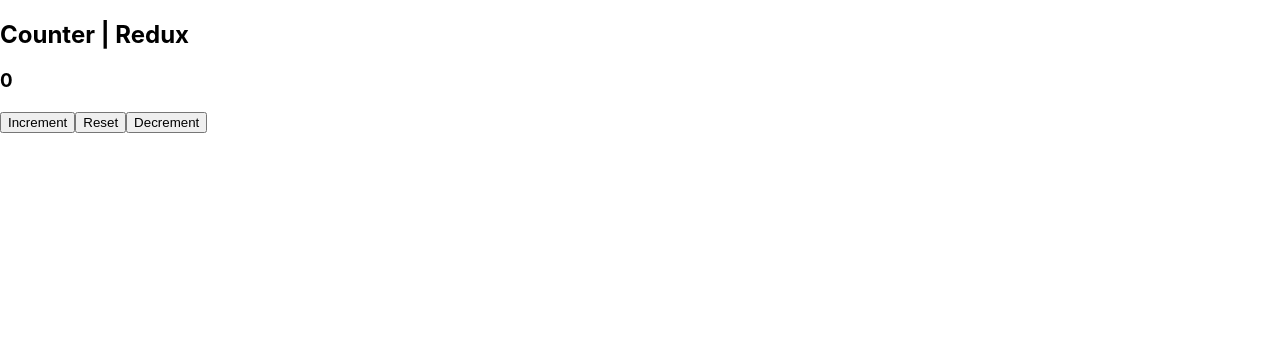
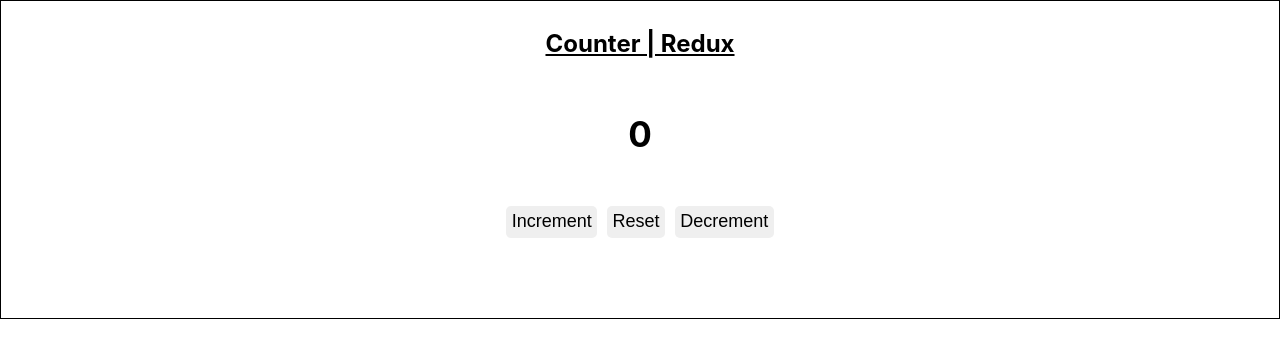
Before and after one commit to domchu/redux-counter-app, a React (Create React App) app: page / in a window 1280 px wide. Shown: the top 358 px of the page. Built offline with nearby package versions, Linux system fonts and the light colour scheme.

Commit message:
styled: styled the components

```diff
--- a/src/App.js
+++ b/src/App.js
@@ -16,12 +16,21 @@
 
   return (
     <>
-      <h2>Counter | Redux</h2>
-      <h3>{counter}</h3>
-
-      <button onClick={increment}>Increment</button>
-      <button onClick={reset}>Reset</button>
-      <button onClick={decrement}>Decrement</button>
+      <div className="counter-container">
+        <h2>Counter | Redux</h2>
+        <h3>{counter}</h3>
+        <div className="btn-container">
+          <button className="btn" onClick={increment}>
+            Increment
+          </button>
+          <button className="btn" onClick={reset}>
+            Reset
+          </button>
+          <button className="btn" onClick={decrement}>
+            Decrement
+          </button>
+        </div>
+      </div>
     </>
   );
 }
--- a/src/index.css
+++ b/src/index.css
@@ -1,13 +1,38 @@
 body {
   margin: 0;
-  font-family: -apple-system, BlinkMacSystemFont, 'Segoe UI', 'Roboto', 'Oxygen',
-    'Ubuntu', 'Cantarell', 'Fira Sans', 'Droid Sans', 'Helvetica Neue',
+  font-family: -apple-system, BlinkMacSystemFont, "Segoe UI", "Roboto", "Oxygen",
+    "Ubuntu", "Cantarell", "Fira Sans", "Droid Sans", "Helvetica Neue",
     sans-serif;
   -webkit-font-smoothing: antialiased;
   -moz-osx-font-smoothing: grayscale;
 }
 
 code {
-  font-family: source-code-pro, Menlo, Monaco, Consolas, 'Courier New',
+  font-family: source-code-pro, Menlo, Monaco, Consolas, "Courier New",
     monospace;
 }
+.counter-container {
+  display: flex;
+  justify-content: center;
+  align-items: center;
+  flex-direction: column;
+  border: 1px solid;
+  padding: 0.5rem 0 4rem 0;
+}
+.btn {
+  margin: 1rem 0.3rem;
+  padding: 0.35rem;
+  cursor: pointer;
+  font-size: 18px;
+  border: unset;
+  border-radius: 5px;
+}
+.btn:hover {
+  background-color: #c2bcc8;
+}
+h3 {
+  font-size: 35px;
+}
+h2 {
+  text-decoration: underline;
+}
```
